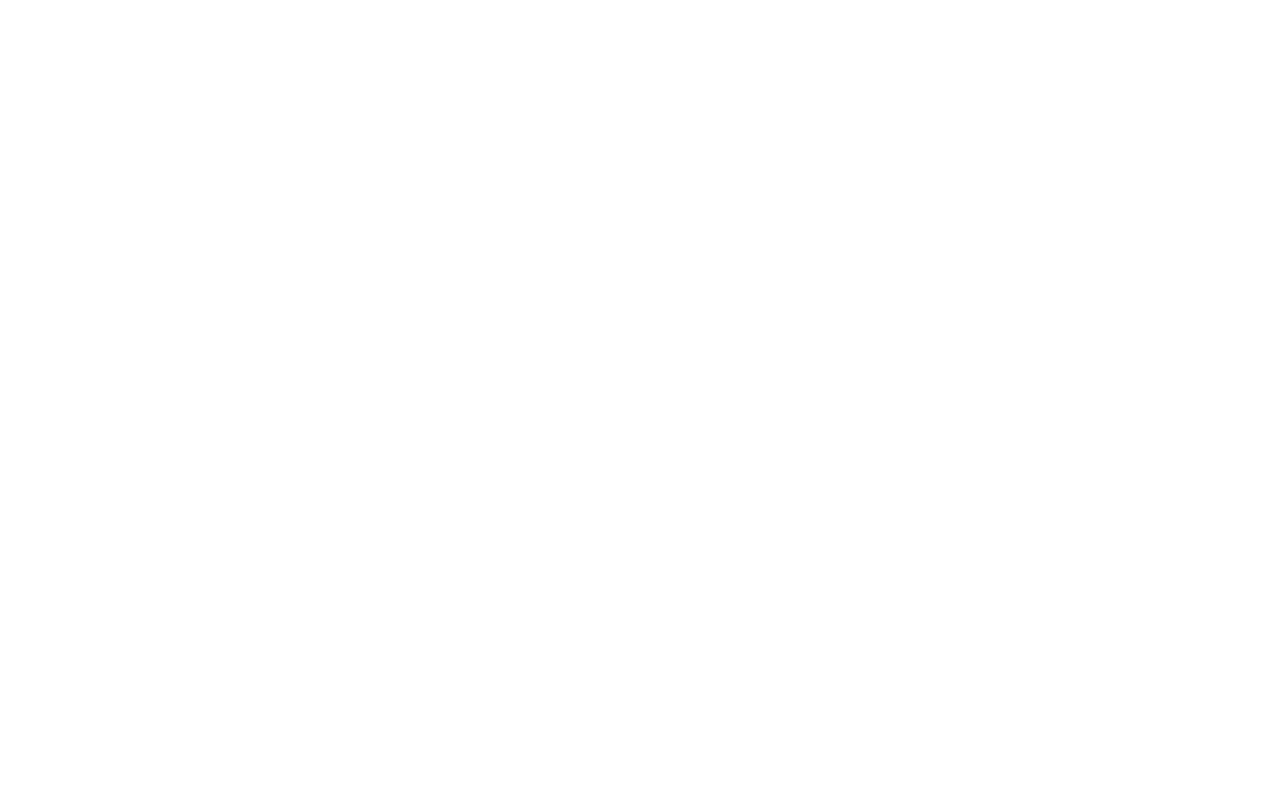
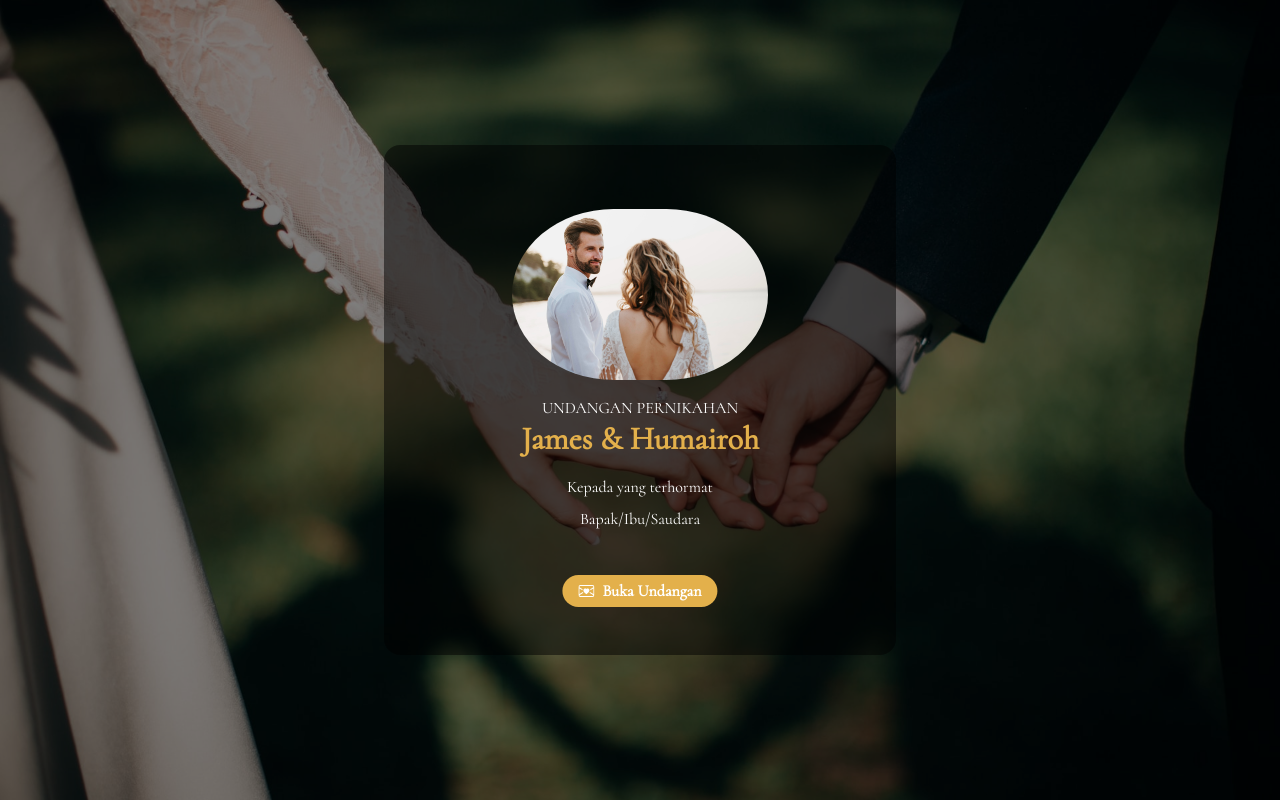
Before and after one commit to kiwi-ui/digition-1, a React (Create React App) app: page / in a window 1280 px wide. Before the commit this address had no page. Built offline with nearby package versions, Linux system fonts and the light colour scheme.

Commit message:
delete route

```diff
--- a/src/index.tsx
+++ b/src/index.tsx
@@ -12,7 +12,7 @@
   <React.StrictMode>
     <BrowserRouter>
             <Routes>
-                <Route path="/:name" element={<App />} />
+                <Route path="/" element={<App />} />
             </Routes>
         </BrowserRouter>
   </React.StrictMode>
```
